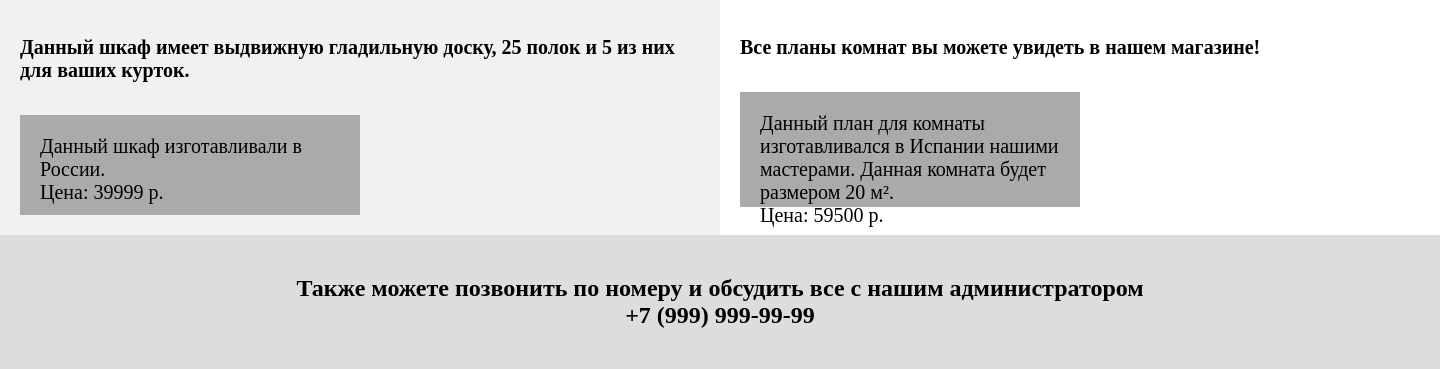
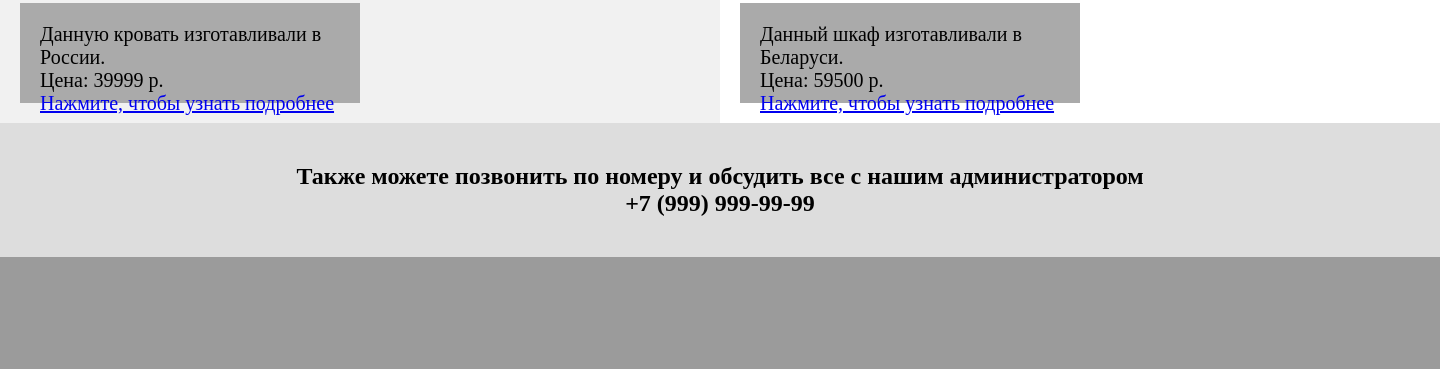
Before and after one commit to artyrbakarev/da, a Flask app: page /product in a window 1440 px wide. Shown: the part 874-1243 px from the top of the page. After the commit the page ends 1131 px from the top, so only its background shows below. Run offline with Flask 3, Linux system fonts and the light colour scheme.

Commit message:
Update product.html

```diff
--- a/src/templates/product.html
+++ b/src/templates/product.html
@@ -20,17 +20,15 @@
 
     <div class="row">
       <div class="side">
-        <h2>У нас продаются не только кровати и посуда, но и шкафы.</h2>
-        <img style="height:500px;" src="https://pro-dachnikov.com/uploads/posts/2021-10/thumbs/1633794617_141-p-shkaf-kupe-v-spalnyu-vnutri-foto-144.jpg">
-        <h5>Данный шкаф имеет выдвижную гладильную доску, 25 полок и 5 из них для ваших курток.</h5>
-        <div class="fakeimg" style="height:100px;">Данный шкаф изготавливали в России. <br>Цена: 39999 р.</br></div>
+        <h2>Кровать с подъемным механизмом Sandra</h2>
+        <img style="height:500px;" src="https://hoff.ru/upload/iblock/a48/a480bfca8b39bb8e576bbf5b6f99da68.jpg">
+        <div class="fakeimg" style="height:100px;">Данную кровать изготавливали в России.<br>Цена: 39999 р.</br> <div><a class="catalog1" href="catalog1"> Нажмите, чтобы узнать подробнее</a></div> </div>
       </div>
 
       <div class="main">
-        <h2>Также у нас продаются готовые планы комнат.</h2>
-        <img style="height:500px;" src="https://i.pinimg.com/originals/9d/00/4a/9d004a9d26720ed304b8336aec81eb43.jpg">
-        <h5>Все планы комнат вы можете увидеть в нашем магазине!</h5>
-        <div class="fakeimg" style="height:115px;">Данный план для комнаты изготавливался в Испании нашими мастерами. Данная комната будет размером 20 м². <br>Цена: 59500 р.</br></div>
+        <h2>Гардеробная система Оскар</h2>
+        <img style="height:500px;" src="https://hoff.ru/upload/iblock/4ef/4ef7a0037773d6c8f85d0d61e071c039.jpg">
+        <div class="fakeimg" style="height:100px;">Данный шкаф изготавливали в Беларуси. <br>Цена: 59500 р. <div><a class="catalog2" href="catalog2">  Нажмите, чтобы узнать подробнее</a></div></br></div>
       </div>
 
     </div>
```
